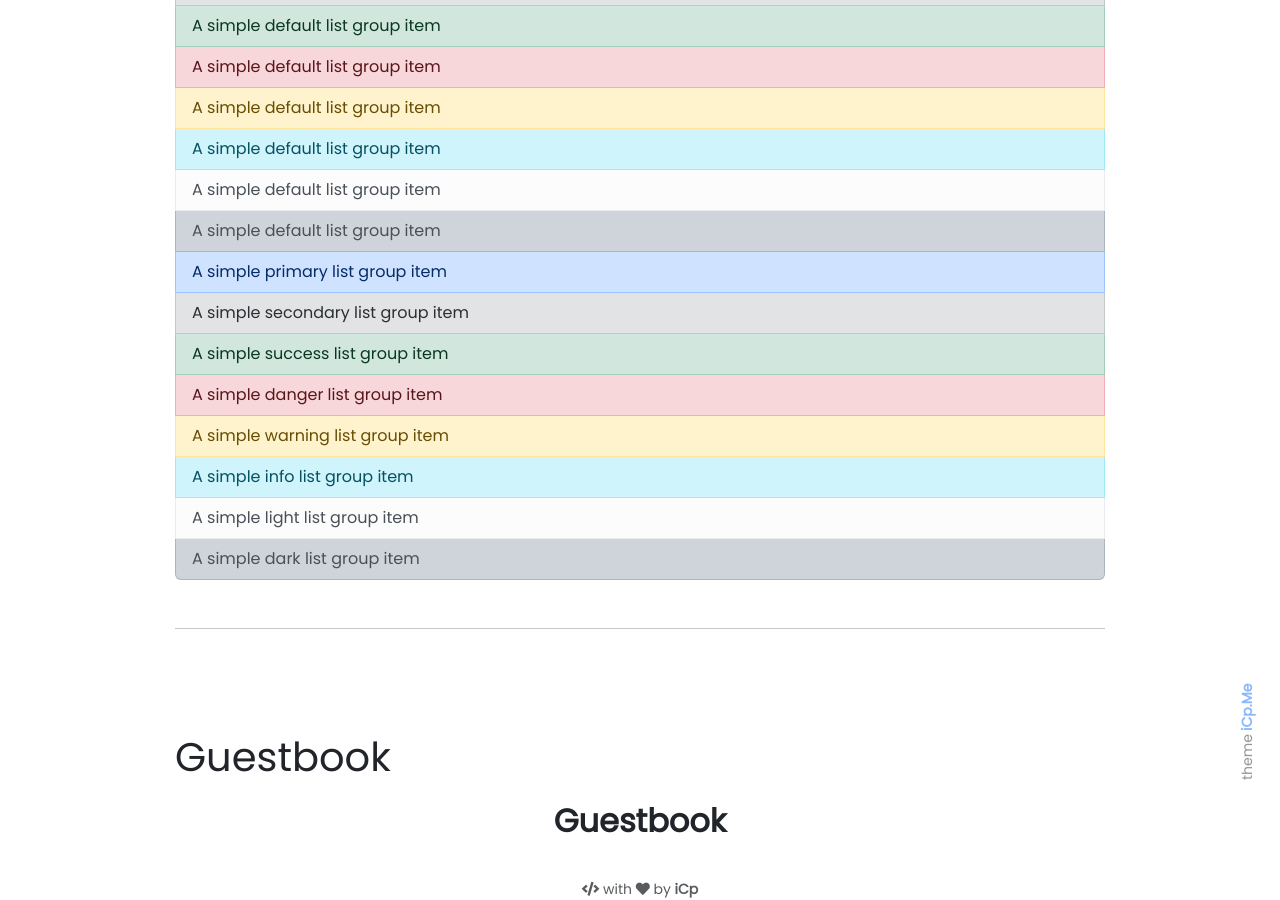
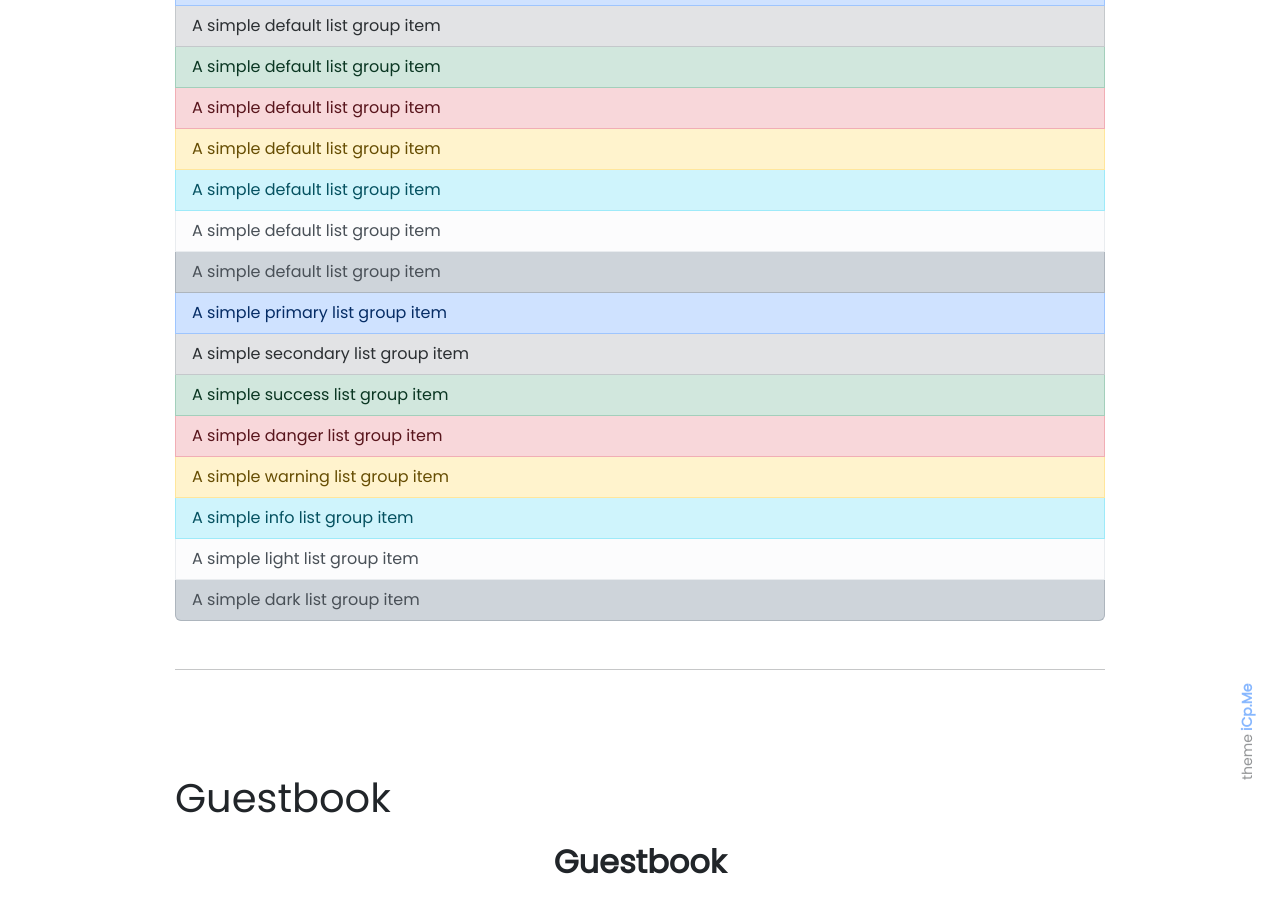
Before and after one commit to WorkSpacesPro/icp, a Jekyll site: the page built from pages/about.md, in a window 1280 px wide and 900 px high, scrolled down 602 px. Built offline with Jekyll 4.4.1, drawn with Linux system fonts in a browser that asks for light colours; emoji names are drawn with the system emoji font; comment, search, counter and statistics services are not loaded.

Commit message:
Update about.md

```diff
--- a/pages/about.md
+++ b/pages/about.md
@@ -23,6 +23,7 @@
 <!-- alert警告框 -->
   <h2 id="list-group"> alert警告框</h2>
 <div class="list-group">
+  <div class="list-group-item list-group-item-action list-group-item-default">A simple default list group item</div>
   <div class="list-group-item list-group-item-action list-group-item-primary">A simple default list group item</div>
   <div class="list-group-item list-group-item-action list-group-item-secondary">A simple default list group item</div>
   <div class="list-group-item list-group-item-action list-group-item-success">A simple default list group item</div>
```
